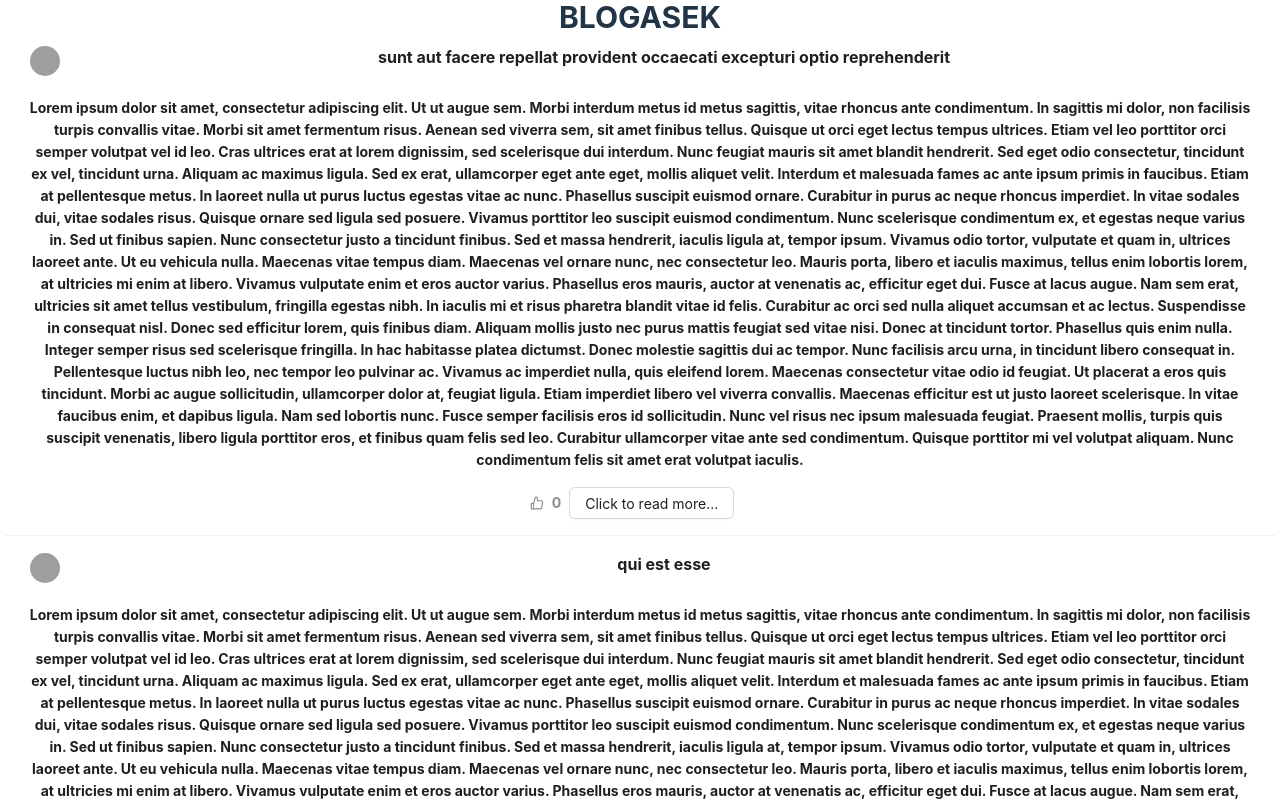
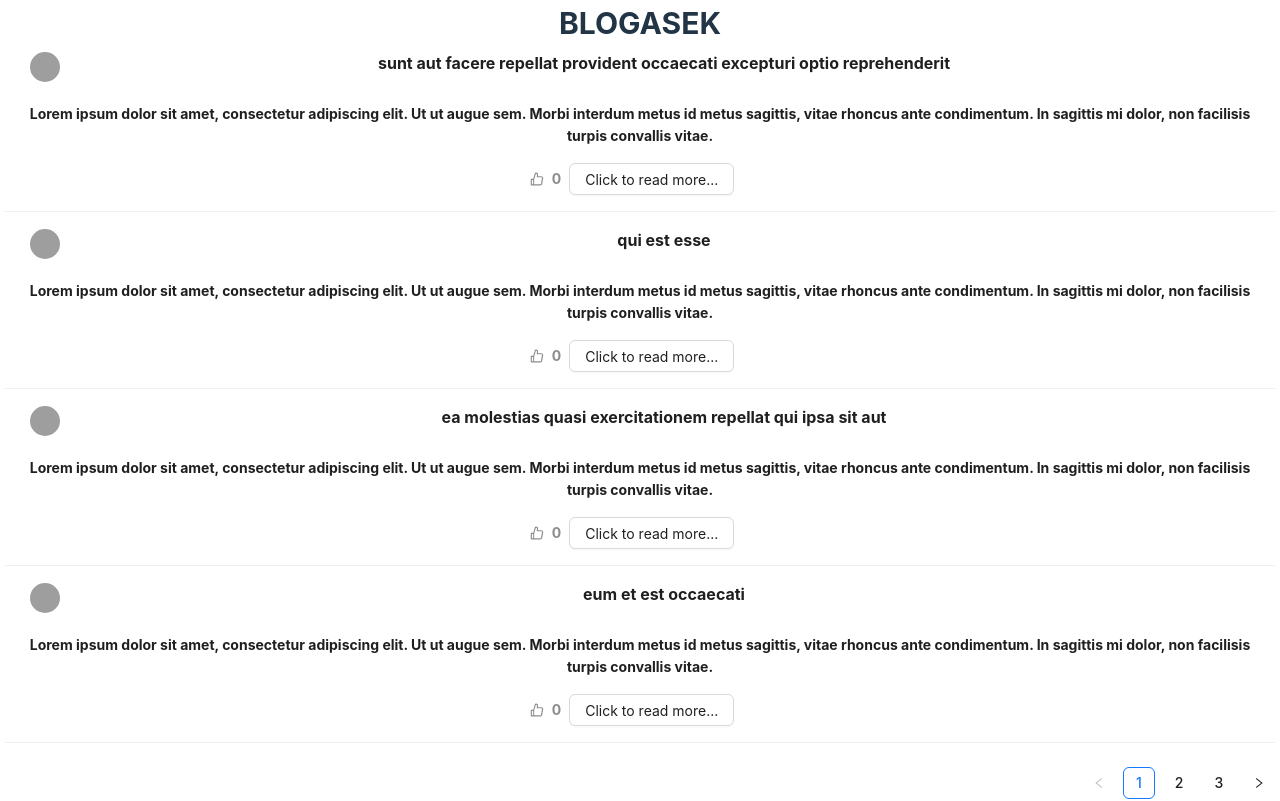
Before and after one commit to kkrywult1983/Blog, a React (Vite) app: page / in a window 1280 px wide. Shown: the top 801 px of the page. Built offline with nearby package versions, Linux system fonts and the light colour scheme; data requests are answered from the project's data file; grey boxes are pictures that could not be loaded.

Commit message:
add prewiev only 4th first senstences

```diff
--- a/src/pages/PostsList/components/PostPreview.jsx
+++ b/src/pages/PostsList/components/PostPreview.jsx
@@ -7,6 +7,7 @@ const PostPreview = (props) => {
     return {
       title: postData.title,
       avatar: "https://xsgames.co/randomusers/avatar.php?g=male",
+      shortContent: postData.body.match(/^[^.]+\.[^.]+\.[^.]+\.[^.]+\./),
       content: postData.body,
       likesCount: postData.likesCount,
     };
@@ -25,7 +26,7 @@ const PostPreview = (props) => {
       itemLayout="vertical"
       size="large"
       pagination={{
-        pageSize: 2,
+        pageSize: 4,
       }}
       dataSource={postsDatas}
       renderItem={(item) => (
@@ -43,7 +44,7 @@ const PostPreview = (props) => {
             avatar={<Avatar src={item.avatar} />}
             title={item.title}
           />
-          <div className="contentdiv">{item.content}</div>
+          <div className="contentdiv">{item.shortContent}</div>
         </List.Item>
       )}
     />
```
